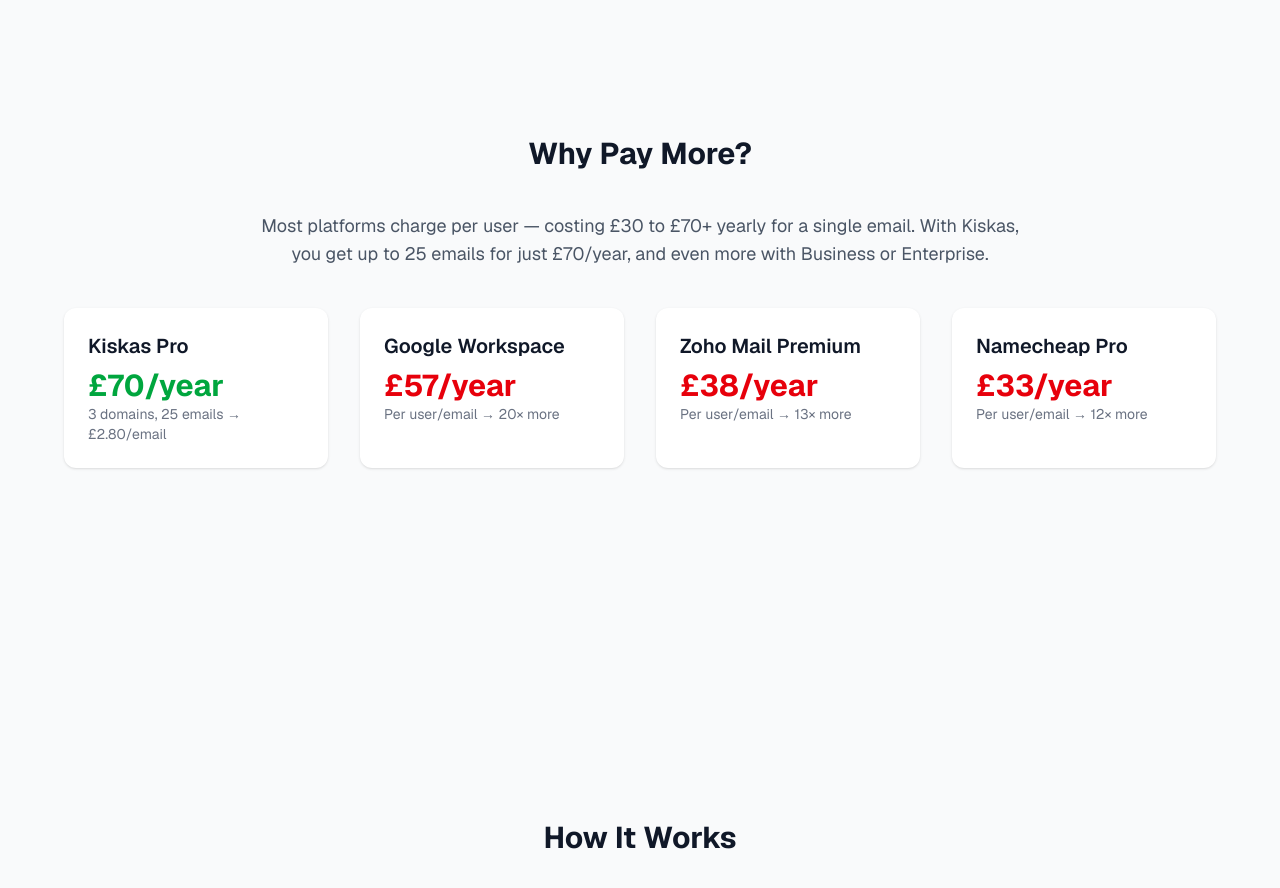
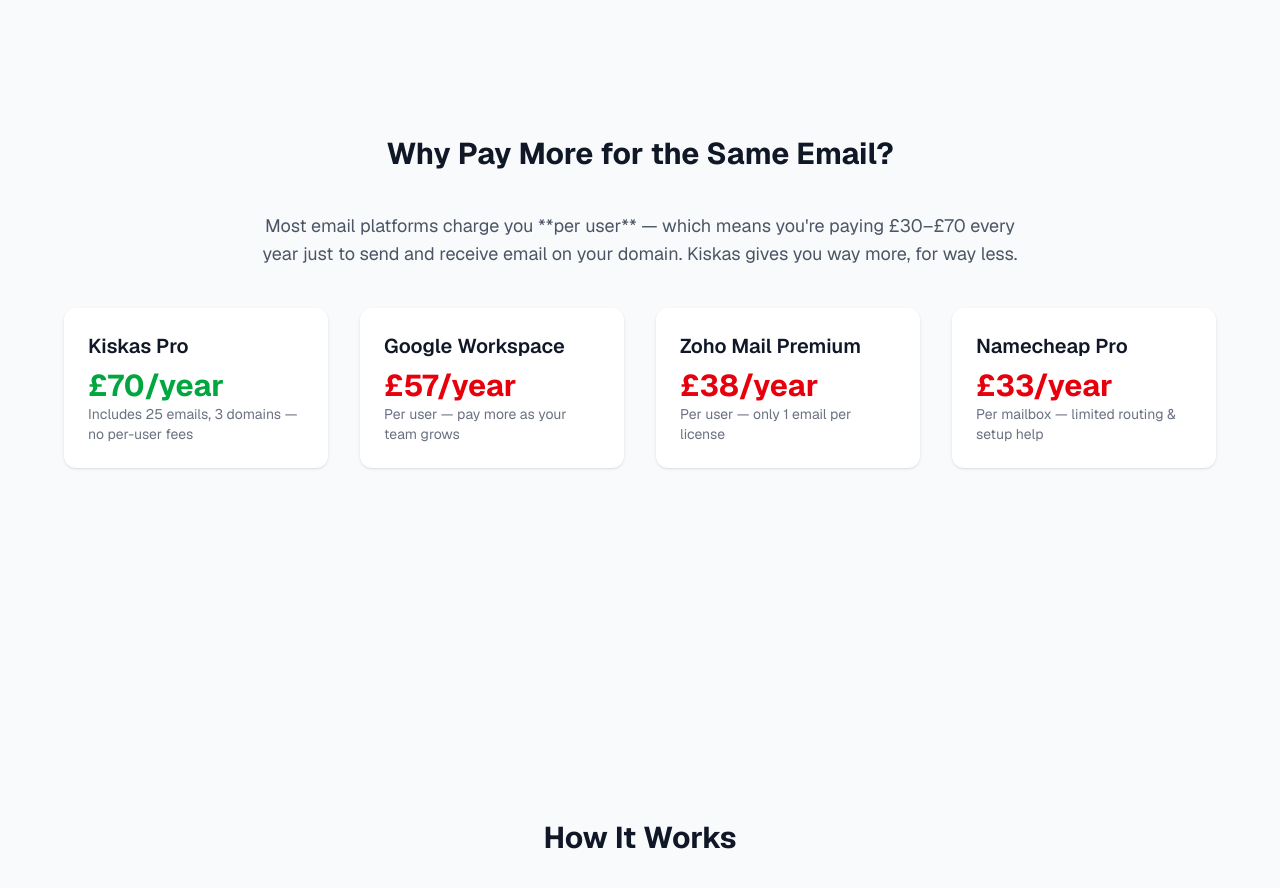
Before and after one commit to kiskas-xyz/app, a Next.js app: page / in a window 1280 px wide. Shown: the part 1440-2328 px from the top of the page. Built offline with nearby package versions, Linux system fonts and the light colour scheme.

Commit message:
Update page.tsx

```diff
--- a/app/page.tsx
+++ b/app/page.tsx
@@ -74,33 +74,34 @@
       </section>
 
       <section id="savings" className="py-44 px-6 bg-gray-50 text-center">
-        <h3 className="text-3xl font-bold mb-10">Why Pay More?</h3>
+        <h3 className="text-3xl font-bold mb-10">Why Pay More for the Same Email?</h3>
         <p className="mb-10 text-gray-600 max-w-3xl mx-auto text-lg">
-          {"Most platforms charge per user — costing £30 to £70+ yearly for a single email. With Kiskas, you get up to 25 emails for just £70/year, and even more with Business or Enterprise."}
+          {"  Most email platforms charge you **per user** — which means you're paying £30–£70 every year just to send and receive email on your domain. Kiskas gives you way more, for way less."}
         </p>
         <div className="grid md:grid-cols-4 gap-8 max-w-6xl mx-auto text-left">
           <div className="bg-white p-6 rounded-xl shadow">
             <h4 className="text-xl font-semibold mb-2">Kiskas Pro</h4>
             <p className="text-3xl font-bold text-green-600">£70/year</p>
-            <p className="text-sm text-gray-500">3 domains, 25 emails → £2.80/email</p>
+            <p className="text-sm text-gray-500">Includes 25 emails, 3 domains — no per-user fees</p>
           </div>
           <div className="bg-white p-6 rounded-xl shadow">
             <h4 className="text-xl font-semibold mb-2">Google Workspace</h4>
             <p className="text-3xl font-bold text-red-600">£57/year</p>
-            <p className="text-sm text-gray-500">Per user/email → 20× more</p>
+            <p className="text-sm text-gray-500">Per user — pay more as your team grows</p>
           </div>
           <div className="bg-white p-6 rounded-xl shadow">
             <h4 className="text-xl font-semibold mb-2">Zoho Mail Premium</h4>
             <p className="text-3xl font-bold text-red-600">£38/year</p>
-            <p className="text-sm text-gray-500">Per user/email → 13× more</p>
+            <p className="text-sm text-gray-500">Per user — only 1 email per license</p>
           </div>
           <div className="bg-white p-6 rounded-xl shadow">
             <h4 className="text-xl font-semibold mb-2">Namecheap Pro</h4>
             <p className="text-3xl font-bold text-red-600">£33/year</p>
-            <p className="text-sm text-gray-500">Per user/email → 12× more</p>
+            <p className="text-sm text-gray-500">Per mailbox — limited routing & setup help</p>
           </div>
         </div>
       </section>
+
 
 
       <section id="how" className="py-44 px-6 bg-gray-50 text-center">
```
